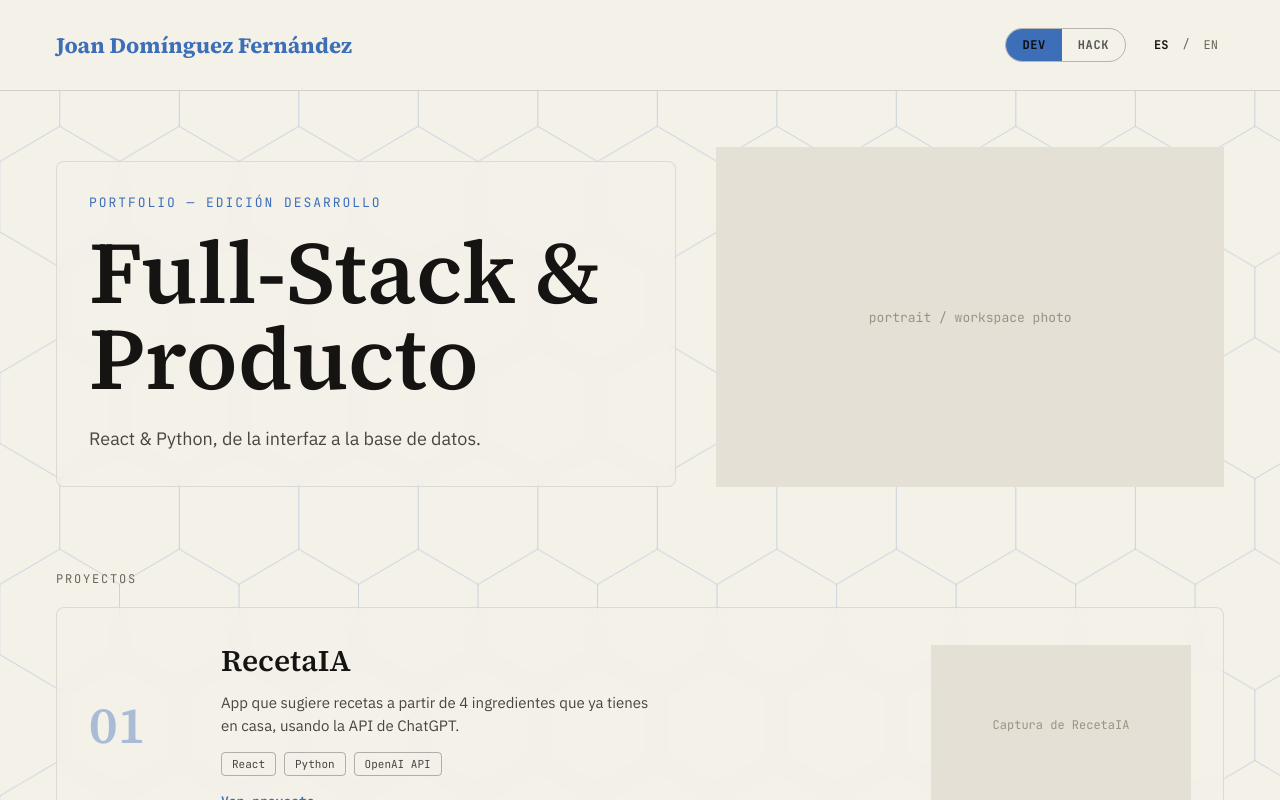
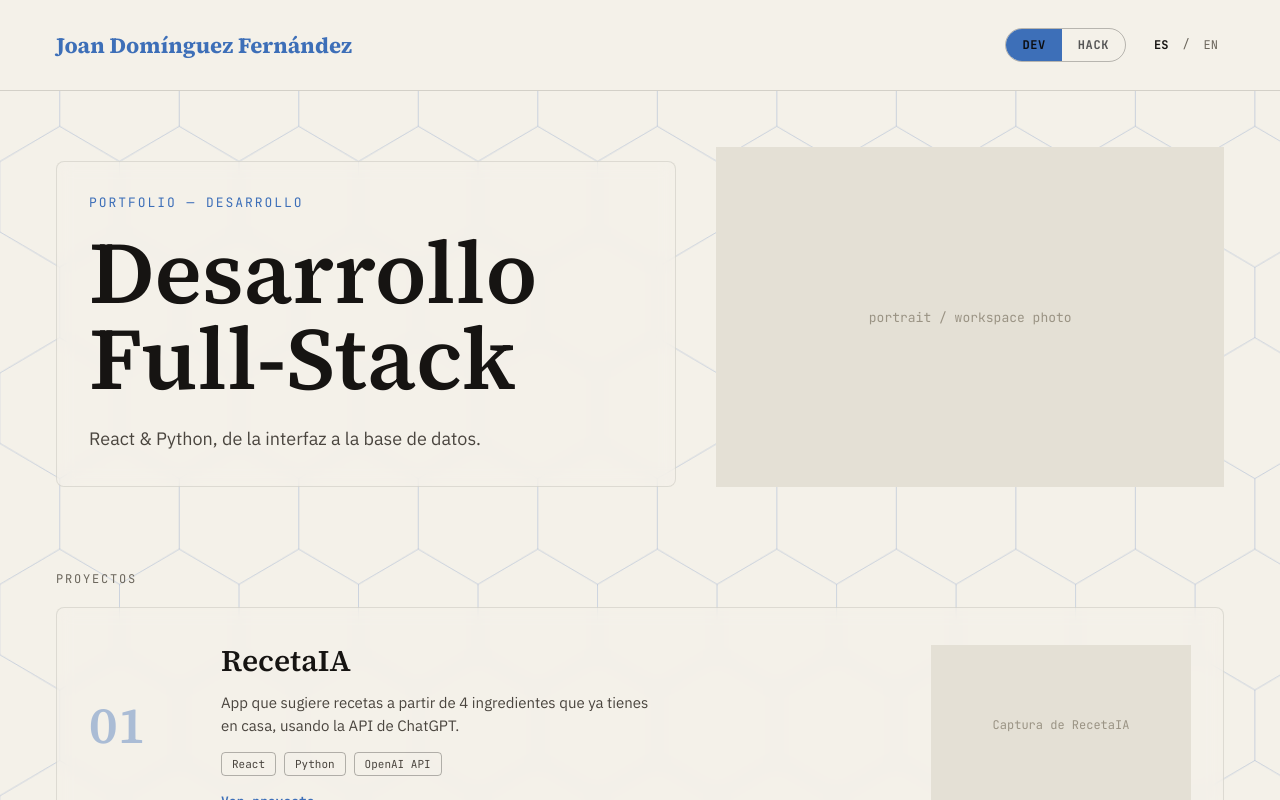
Before and after one commit to Juandomz91/Portfolio-dev-hack, a React (Vite) app in the folder frontend/: page / in a window 1280 px wide. Shown: the top 800 px of the page. Built offline with nearby package versions, Linux system fonts and the light colour scheme.

Commit message:
algo más

```diff
--- a/frontend/src/data.js
+++ b/frontend/src/data.js
@@ -2,8 +2,8 @@ export const CONTENT = {
   es: {
     name: "Joan Domínguez Fernández",
     dev: {
-      kicker: "Portfolio — Edición Desarrollo",
-      headline: "Full-Stack & Producto",
+      kicker: "Portfolio — Desarrollo",
+      headline: "Desarrollo Full-Stack",
       sub: "React & Python, de la interfaz a la base de datos.",
       projectsLabel: "Proyectos",
       projects: [
@@ -14,13 +14,13 @@ export const CONTENT = {
       skills: ["React", "Python", "Flask", "REST APIs", "SQL", "Git", "CSS"]
     },
     hack: {
-      kicker: "Portfolio — Modo Seguridad",
+      kicker: "Portfolio — Ciberseguridad/Pentesting",
       headline: "romper_para_entender",
       sub: "Aprendiz de pentesting y CTFs. Rompo sistemas para aprender a protegerlos.",
       toolsLabel: "Herramientas propias",
       tools: [
-        { name: "nombre-herramienta-1.py", desc: "Breve descripción de qué hace y en qué está escrita — reemplaza con tu herramienta." },
-        { name: "nombre-herramienta-2.sh", desc: "Breve descripción de qué hace — reemplaza con tu herramienta." },
+        { name: "Portscanner.py", desc: "Escaneador de puertos construido en Python" },
+        { name: "arp_spoofer.py", desc: "script diseñado para enviar mensajes falsos dentro de una red local utilizando el protocolo ARP" },
         { name: "nombre-herramienta-3", desc: "Breve descripción de qué hace — reemplaza con tu herramienta." }
       ],
       writeupsLabel: "Writeups",
@@ -37,9 +37,9 @@ export const CONTENT = {
       ],
       tryhackmeLabel: "TryHackMe",
       tryhackme: {
-        username: "tu-usuario-thm",
+        username: "Cnidari-THM",
         rank: "Rango / puntos — pendiente",
-        profileUrl: "https://tryhackme.com/p/tu-usuario-thm",
+        profileUrl: "https://tryhackme.com/p/Cnidari",
         rooms: [
           { name: "Nombre de la room #1", status: "completada" },
           { name: "Nombre de la room #2", status: "completada" },
```
Also changed, not shown: 1 other file (tests, documents, lock files or other folders).
